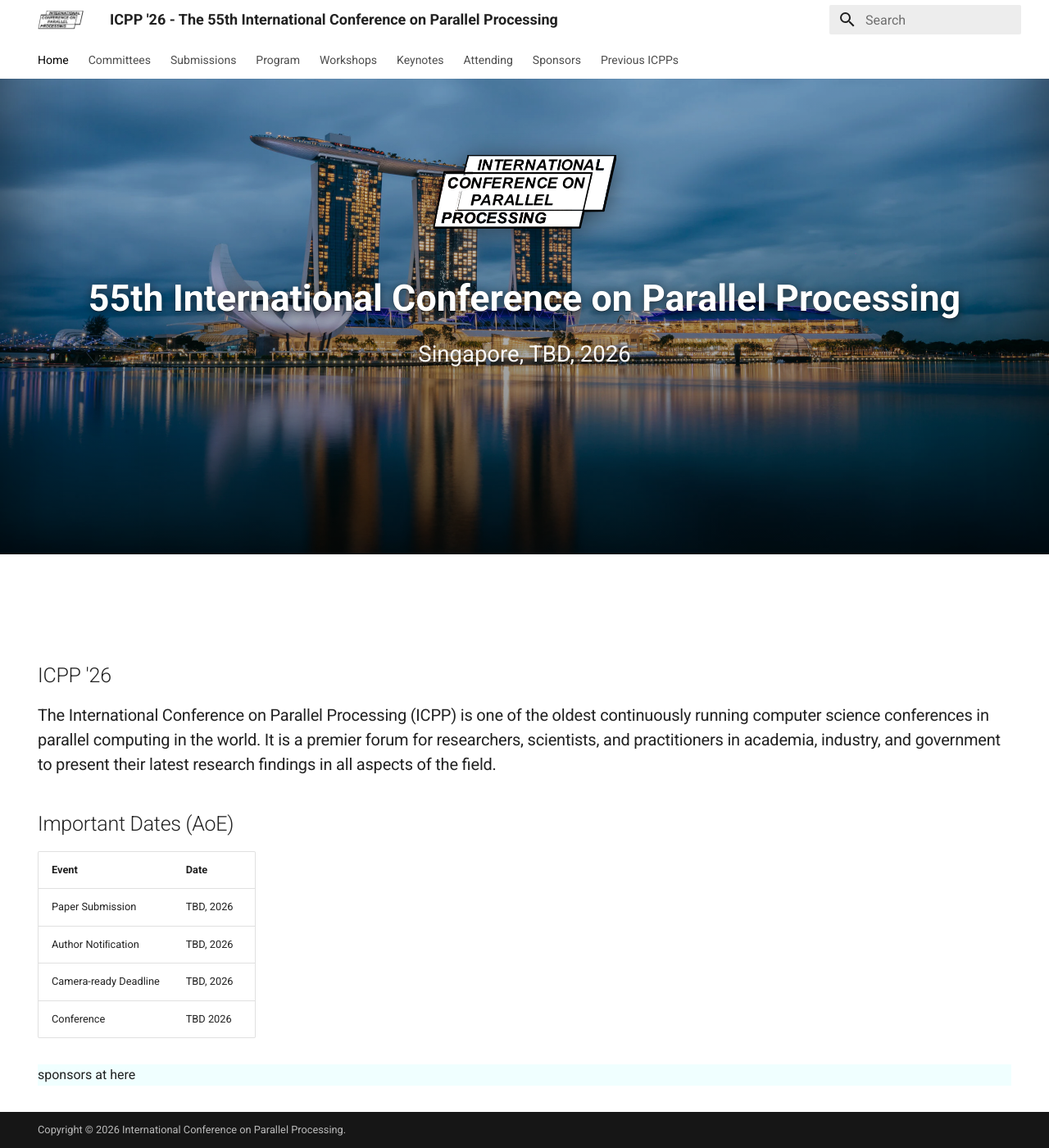
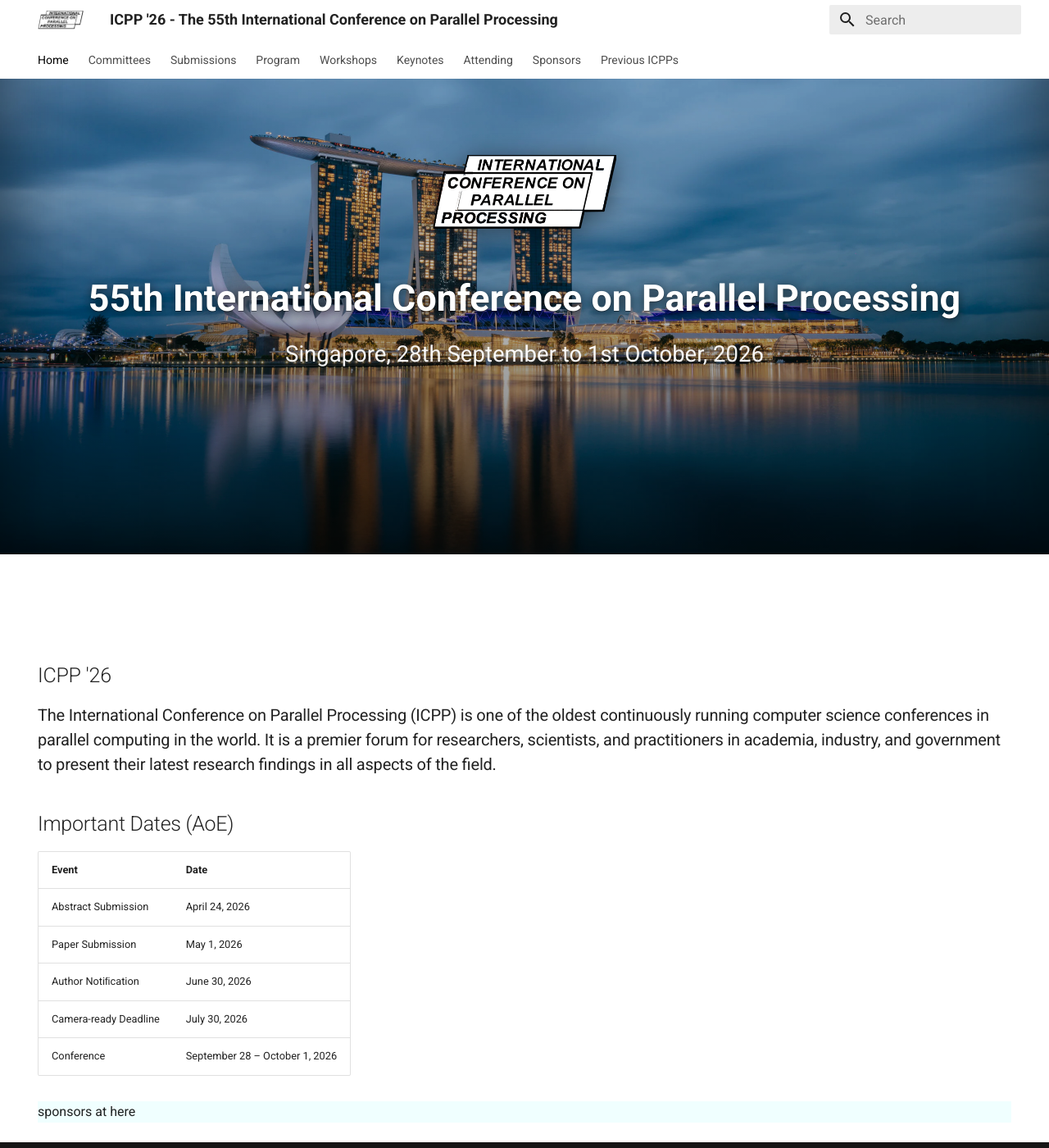
Before and after one commit to icpp2026/icpp2026.github.io, an MkDocs documentation site: the page built from docs/index.md, in a window 1280 px wide and 1400 px high. Shown: the whole window at 82% size. Built offline with MkDocs 1.6.1 and Material for MkDocs 9.7.7, drawn with Linux system fonts in a browser that asks for light colours; comment, search, counter and statistics services are not loaded.

Commit message:
update cfp and dates

```diff
--- a/docs/index.md
+++ b/docs/index.md
@@ -17,10 +17,11 @@ hide:
 
 | Event | Date |
 |-------|------|
-| Paper Submission | TBD, 2026 |
-| Author Notiﬁcation | TBD, 2026 |
-| Camera-ready Deadline | TBD, 2026 |
-| Conference | TBD 2026 |
+| Abstract Submission | April 24, 2026 |
+| Paper Submission | May 1, 2026 |
+| Author Notiﬁcation | June 30, 2026 |
+| Camera-ready Deadline | July 30, 2026 |
+| Conference | September 28 – October 1, 2026 |
 
 <!--
 - Poster submission: June 30th, 2026
--- a/overrides/home_landingpage.html
+++ b/overrides/home_landingpage.html
@@ -48,7 +48,7 @@
     <div class="hero__overlay">
       <img class="hero__logo" src="{{ 'assets/logo.png' | url }}" alt="ICPP 2026 logo" />
       <h1 class="hero__title">55th International Conference on Parallel Processing</h1>
-      <p class="hero__subtitle">Singapore, TBD, 2026</p>
+      <p class="hero__subtitle">Singapore, 28th September to 1st October, 2026</p>
     </div>
   </section>
 {% endblock %}
```
Also changed, not shown: docs/call-for-papers.md (+55 -0 lines).
